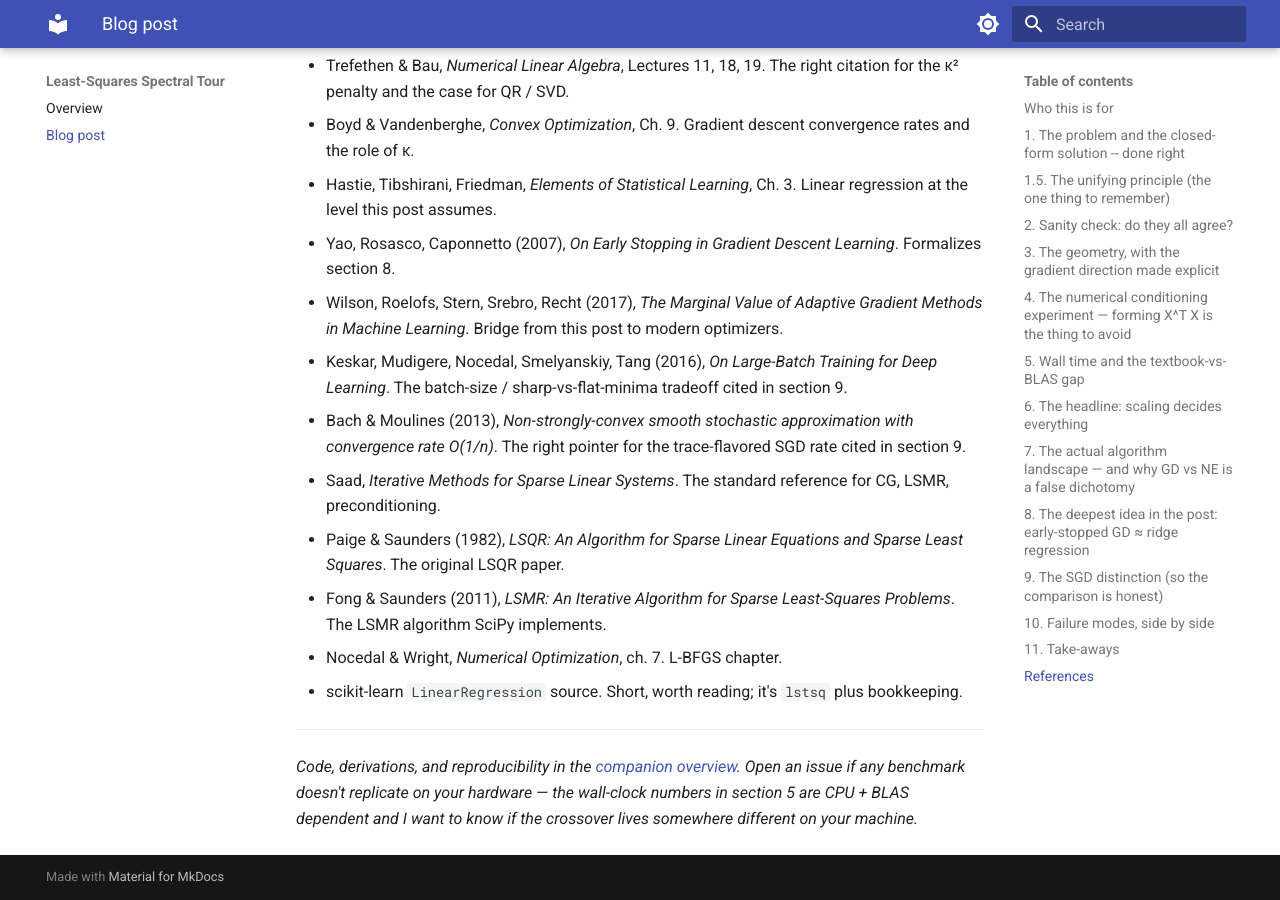
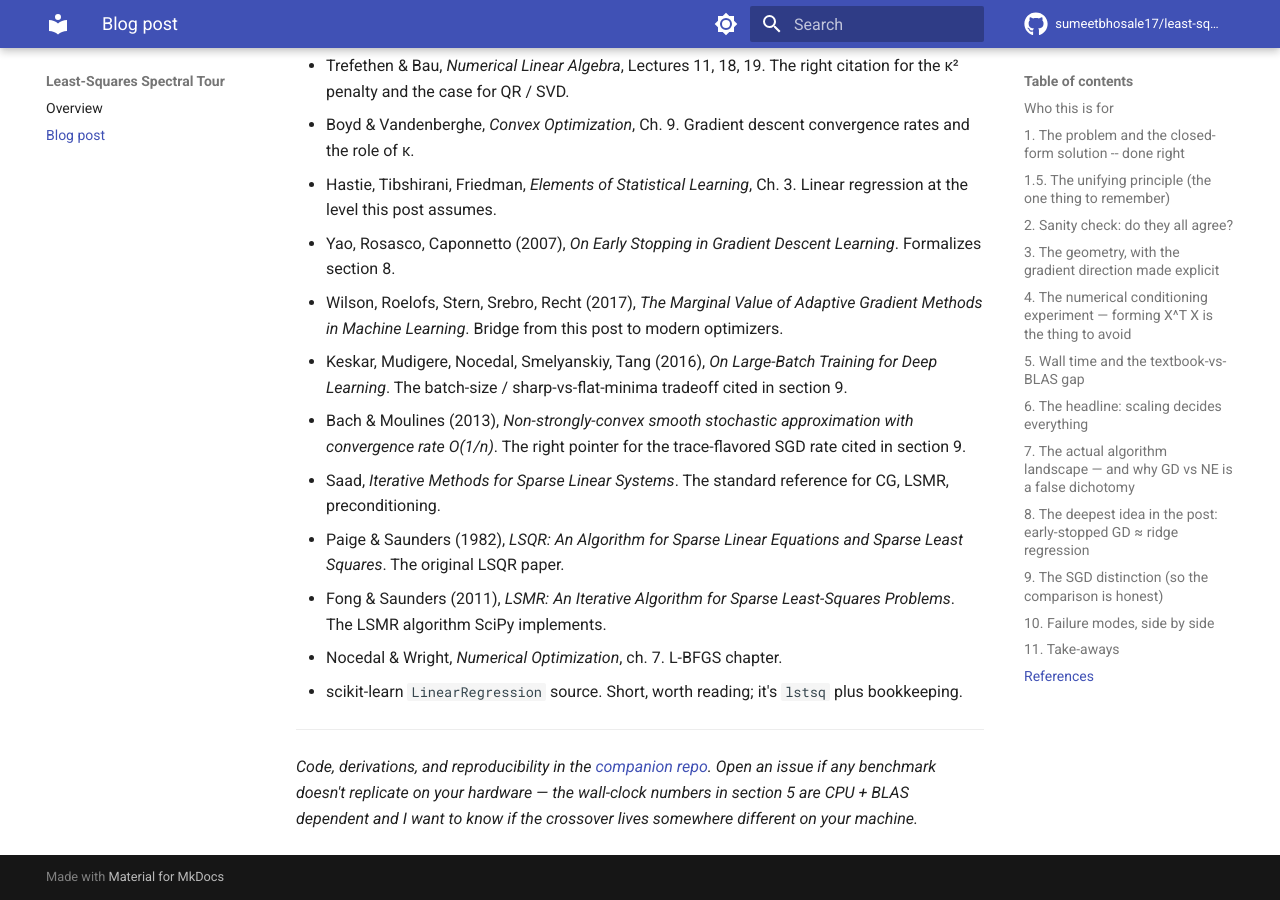
Before and after one commit to SumeetBhosale17/least-squares-spectral-tour, an MkDocs documentation site: the page built from docs/blog/post.md, in a window 1280 px wide and 900 px high, scrolled down 18758 px. Built offline with MkDocs 1.6.1 and Material for MkDocs 9.7.7, drawn with Linux system fonts in a browser that asks for light colours; comment, search, counter and statistics services are not loaded.

Commit message:
Wire up live site URL and GitHub repo backlinks

```diff
--- a/docs/blog/post.md
+++ b/docs/blog/post.md
@@ -12,7 +12,7 @@ I assume calculus, big-O, and a working idea of what an eigenvalue is. I do not
 
 The post starts with **batch gradient descent vs the closed-form solvers** because that's the comparison most people meet first. Sections 8–9 zoom out into the broader algorithm landscape (CG, LSMR, L-BFGS, SGD), where the GD-vs-NE binary stops being the right framing. If you only have time for one thing, read section 1.5 (the unifying principle) and section 7 (the algorithm landscape).
 
-All code, derivations, and figures are reproducible from the [companion repo](../index.md).
+All code, derivations, and figures are reproducible from the [companion repo](https://github.com/sumeetbhosale17/least-squares-spectral-tour).
 
 ---
 
@@ -418,4 +418,4 @@ Each row is a real script in `experiments/`.
 
 ---
 
-*Code, derivations, and reproducibility in the [companion overview](../index.md). Open an issue if any benchmark doesn't replicate on your hardware — the wall-clock numbers in section 5 are CPU + BLAS dependent and I want to know if the crossover lives somewhere different on your machine.*
+*Code, derivations, and reproducibility in the [companion repo](https://github.com/sumeetbhosale17/least-squares-spectral-tour). Open an issue if any benchmark doesn't replicate on your hardware — the wall-clock numbers in section 5 are CPU + BLAS dependent and I want to know if the crossover lives somewhere different on your machine.*
--- a/mkdocs.yml
+++ b/mkdocs.yml
@@ -1,6 +1,9 @@
 site_name: Least-Squares Spectral Tour
 site_description: A spectral tour of least-squares solvers — Normal Equation, QR, SVD, GD, CG, LSMR, L-BFGS — with reproducible benchmarks.
-site_url: https://example.github.io/least-squares-spectral-tour/
+site_url: https://sumeetbhosale17.github.io/least-squares-spectral-tour/
+repo_url: https://github.com/sumeetbhosale17/least-squares-spectral-tour
+repo_name: sumeetbhosale17/least-squares-spectral-tour
+edit_uri: edit/main/docs/
 
 site_dir: site
 
```
Also changed, not shown: README.md (+2 -2 lines).
